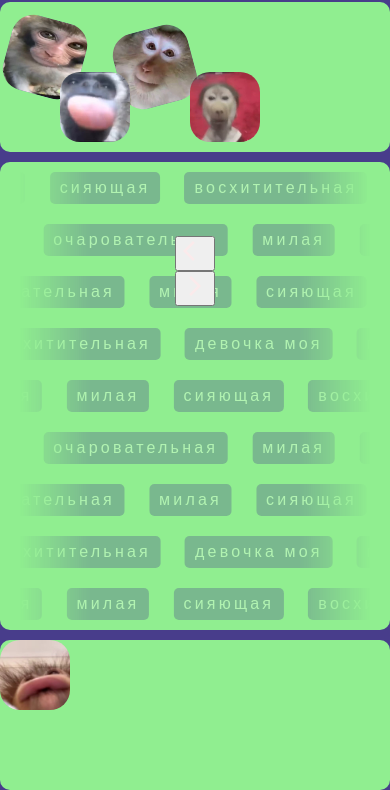
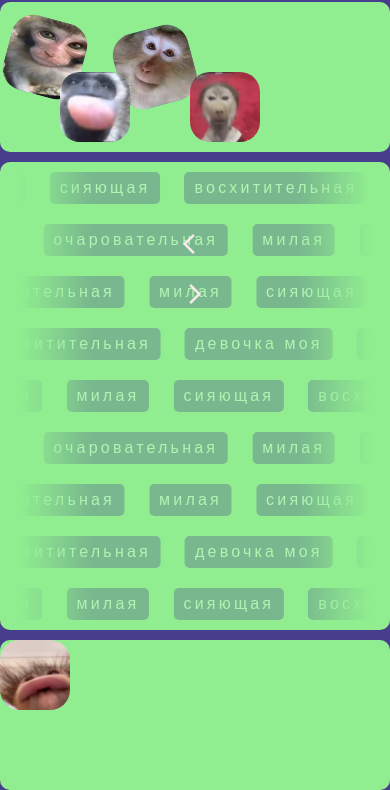
Before and after one commit to Blanche113/test, a plain HTML site: page index.html in a window 390 px wide. Shown: the part 58-848 px from the top of the page. Drawn offline with nearby package versions, Linux system fonts and the light colour scheme; a script that the page names is missing.

Commit message:
Add files via upload

```diff
--- a/style.css
+++ b/style.css
@@ -225,9 +225,17 @@ body {
         position: absolute;
         margin: -250px 0 0 0;
         box-sizing: border-box;
+        background-color: var(--black)
         height: fit-content;
         z-index: 2;
         overflow: auto;
+    }
+
+    .button {
+        width: 50px;
+        height: 50px;
+        background: transparent;
+        border: none;
     }
 
     .displayNone {
```
